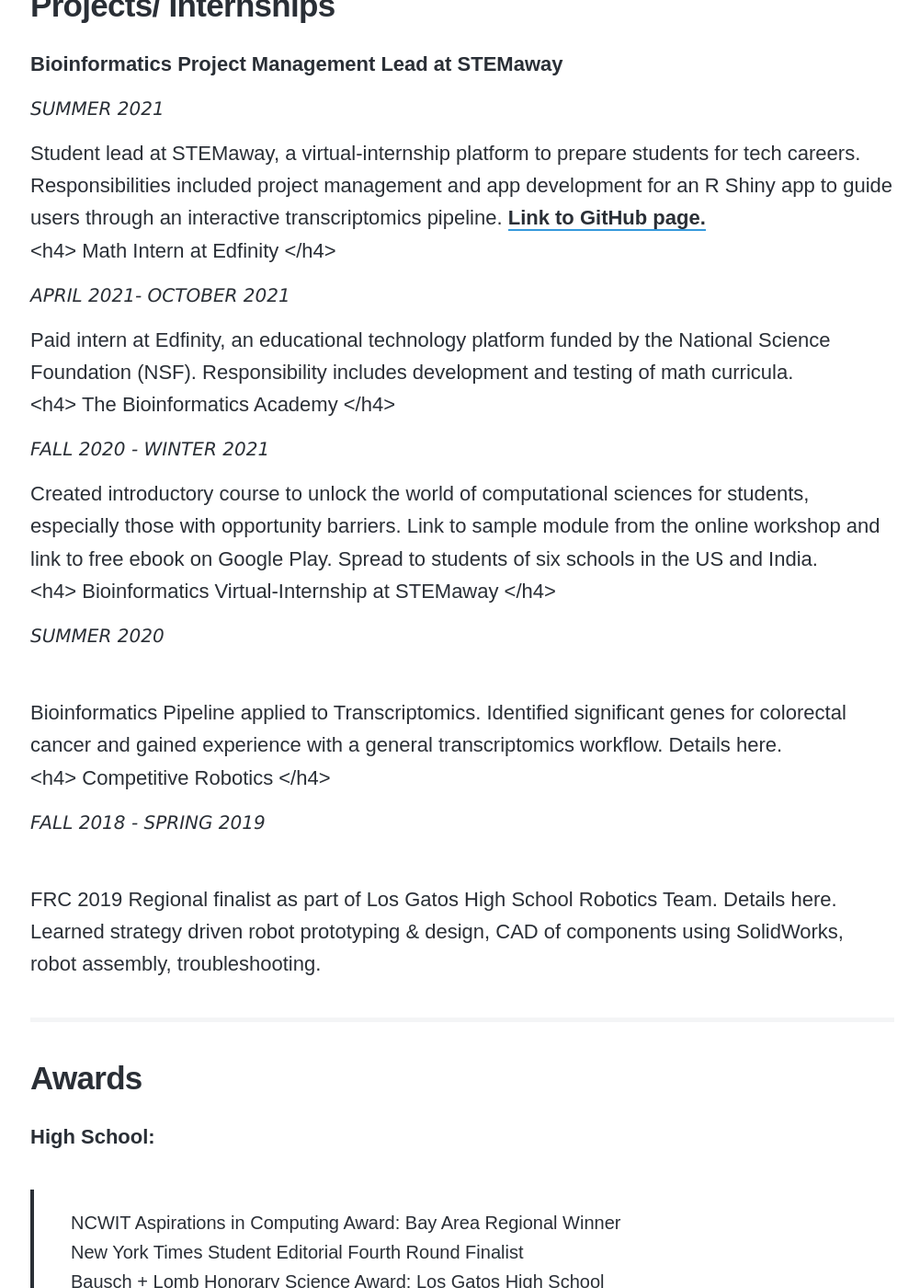
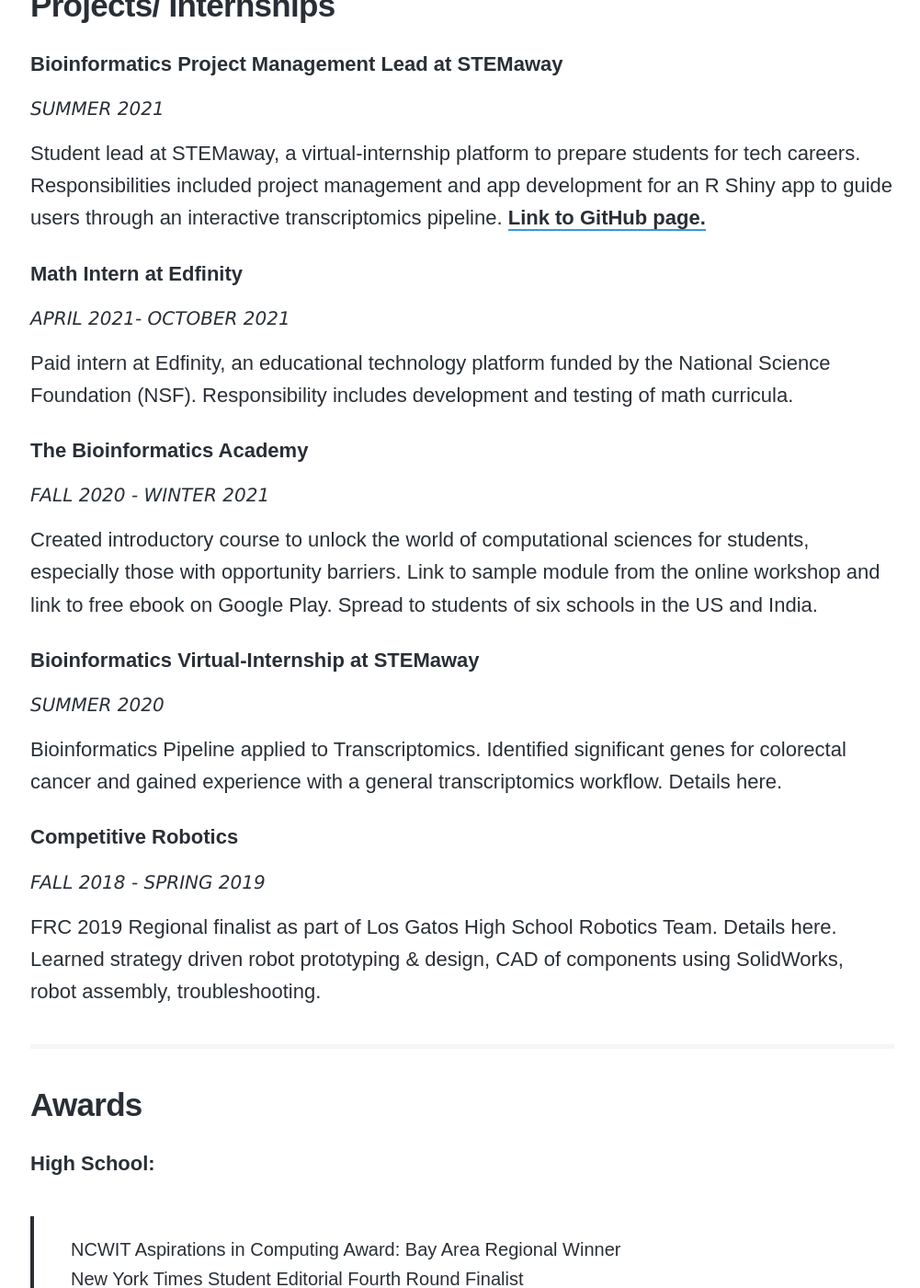
Before and after one commit to disha-22/disha-22.github.io, a Jekyll site: the page built from _pages/Resume.md, in a window 1280 px wide and 1400 px high, scrolled down 1481 px. Shown: the whole window at 92% size, without its empty margins (137-1138 px from the left). Built offline with Jekyll 4.4.1, drawn with Linux system fonts in a browser that asks for light colours; nearby versions of some CDN libraries; some web fonts are replaced.

Commit message:
Update Resume.md

```diff
--- a/_pages/Resume.md
+++ b/_pages/Resume.md
@@ -31,18 +31,22 @@
 <h4> Bioinformatics Project Management Lead at STEMaway </h4>
 <p style="font-family:verdana; font-size:20px"><em class="date">SUMMER 2021</em></p>
 Student lead at STEMaway, a virtual-internship platform to prepare students for tech careers. Responsibilities included project management and app development for an R Shiny app to guide users through an interactive transcriptomics pipeline. <a href = "https://bi-stem-away.github.io/sMAP/">Link to GitHub page. </a>
-<br> <h4> Math Intern at Edfinity </h4>
+<br>
+<h4> Math Intern at Edfinity </h4>
 <p style="font-family:verdana; font-size:20px"><em class="date">APRIL 2021- OCTOBER 2021</em></p>
 Paid intern at Edfinity, an educational technology platform funded by the National Science Foundation (NSF). Responsibility includes development and testing of math curricula.
-<br> <h4> The Bioinformatics Academy </h4>
+<br>
+<h4> The Bioinformatics Academy </h4>
 <p style="font-family:verdana; font-size:20px"><em class="date">FALL 2020 - WINTER 2021</em></p>
 Created introductory course to unlock the world of computational sciences for students, especially those with opportunity barriers. Link to sample module from the online workshop and link to free ebook on Google Play. Spread to students of six schools in the US and India.
-<br> <h4> Bioinformatics Virtual-Internship at STEMaway </h4>
+<br>
+<h4> Bioinformatics Virtual-Internship at STEMaway </h4>
 <p style="font-family:verdana; font-size:20px"><em class="date">SUMMER 2020</em></p>
-<br>Bioinformatics Pipeline applied to Transcriptomics. Identified significant genes for colorectal cancer and gained experience with a general transcriptomics workflow. Details here.
-<br> <h4> Competitive Robotics </h4>
+Bioinformatics Pipeline applied to Transcriptomics. Identified significant genes for colorectal cancer and gained experience with a general transcriptomics workflow. Details here.
+<br>
+<h4> Competitive Robotics </h4>
 <p style="font-family:verdana; font-size:20px"><em class="date">FALL 2018 - SPRING 2019</em></p>
-<br> FRC 2019 Regional finalist as part of Los Gatos High School Robotics Team. Details here. Learned strategy driven robot prototyping & design, CAD of components using SolidWorks, robot assembly, troubleshooting.
+FRC 2019 Regional finalist as part of Los Gatos High School Robotics Team. Details here. Learned strategy driven robot prototyping & design, CAD of components using SolidWorks, robot assembly, troubleshooting.
 
 <hr style="height:5px;color:black">
 
```
